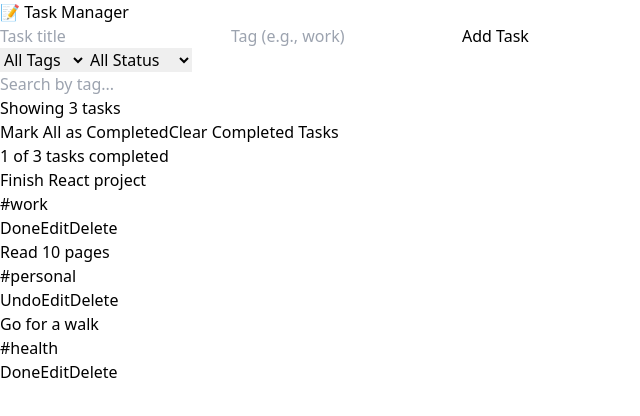
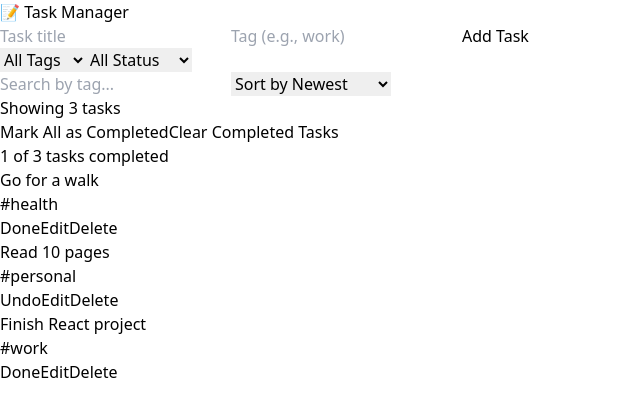
Before and after one commit to thinh241006/Task-manager, a React (Vite) app: page / in a window 1280 px wide. Shown: the top 416 px of the page, without its empty margins (0-640 px from the left). Built offline with nearby package versions, Linux system fonts and the light colour scheme.

Commit message:
added sorting

```diff
--- a/src/App.jsx
+++ b/src/App.jsx
@@ -25,6 +25,7 @@ function App() {
   const [filterTag, setFilterTag] = useState('All')
   const [filterStatus, setFilterStatus] = useState('All')
   const [searchTag, setSearchTag] = useState('')
+  const [sortOption, setSortOption] = useState('newest')
 
   const handleToggleComplete = (id) => {
     setTasks(prev =>
@@ -72,6 +73,14 @@ function App() {
     }
   };
 
+  const sortedTasks = [...filteredTasks].sort((a, b) => {
+        if (sortOption === 'newest') return b.id - a.id;
+        if (sortOption === 'oldest') return a.id - b.id;
+        if (sortOption === 'az') return a.title.localeCompare(b.title);
+        if (sortOption === 'completed') return (b.completed === a.completed) ? 0 : b.completed ? -1 : 1;
+        return 0;
+      });
+
   return (
     <div className="min-h-screen bg-gray-100 text-gray-900 px-4 py-6">
       <div className="max-w-2xl mx-auto">
@@ -108,6 +117,17 @@ function App() {
         className="p-2 border border-gray-300 rounded mb-4 w-full"
       />
 
+      <select
+        value={sortOption}
+        onChange={(e) => setSortOption(e.target.value)}
+        className="p-2 border border-gray-300 rounded mb-4"
+      >
+        <option value="newest">Sort by Newest</option>
+        <option value="oldest">Sort by Oldest</option>
+        <option value="az">Sort A-Z</option>
+        <option value="completed">Sort by Completed</option>
+      </select>
+
       <p className="mb-2 text-sm text-gray-600">
         Showing {filteredTasks.length} {filteredTasks.length === 1 ? 'task' : 'tasks'}
       </p>
@@ -141,7 +161,7 @@ function App() {
           {filteredTasks.length === 0 ? (
             <p className="text-center text-gray-500">No tasks found.</p>
           ) : (
-            filteredTasks.map(task => (
+            sortedTasks.map(task => (
               <TaskCard
                 key={task.id}
                 task={task}
```
